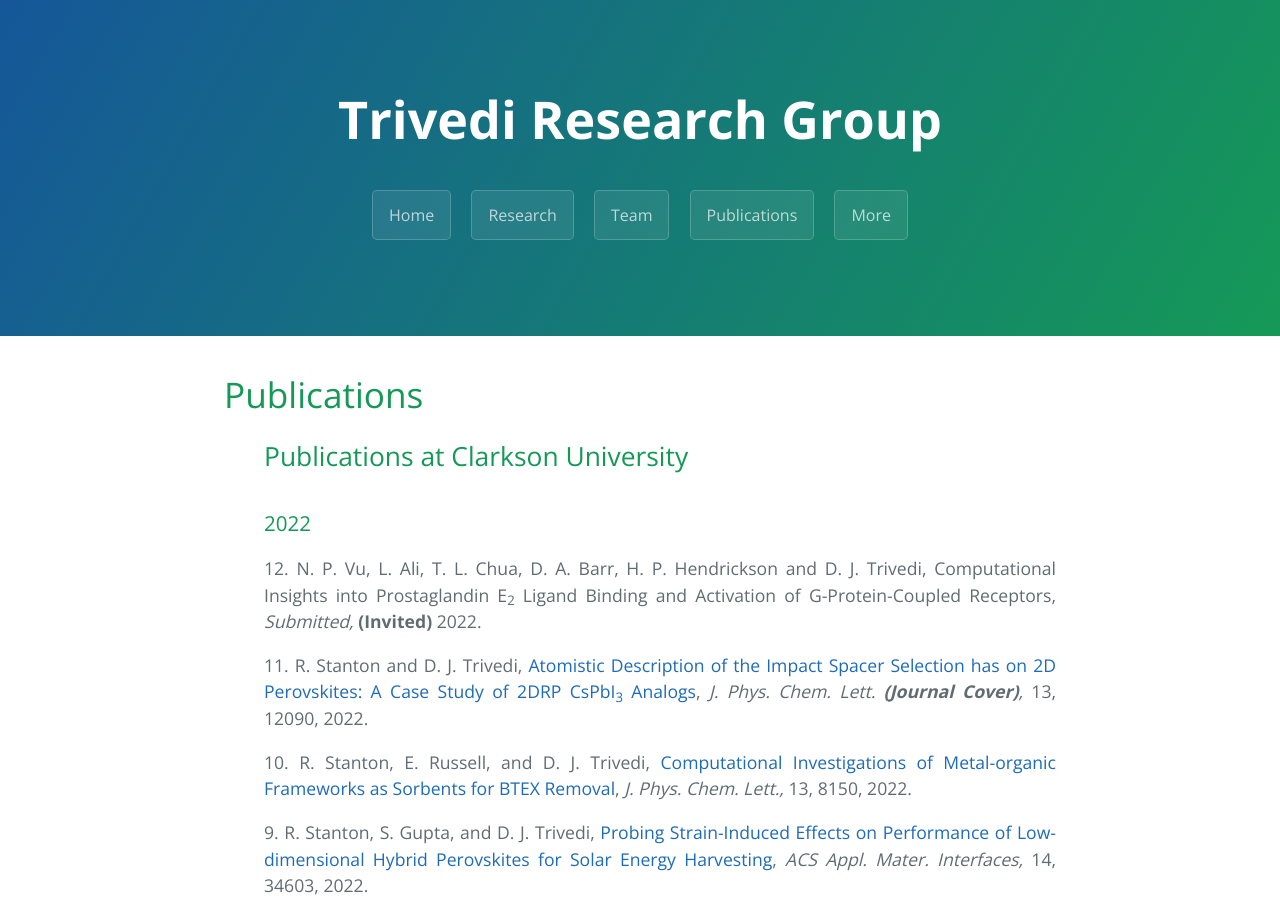
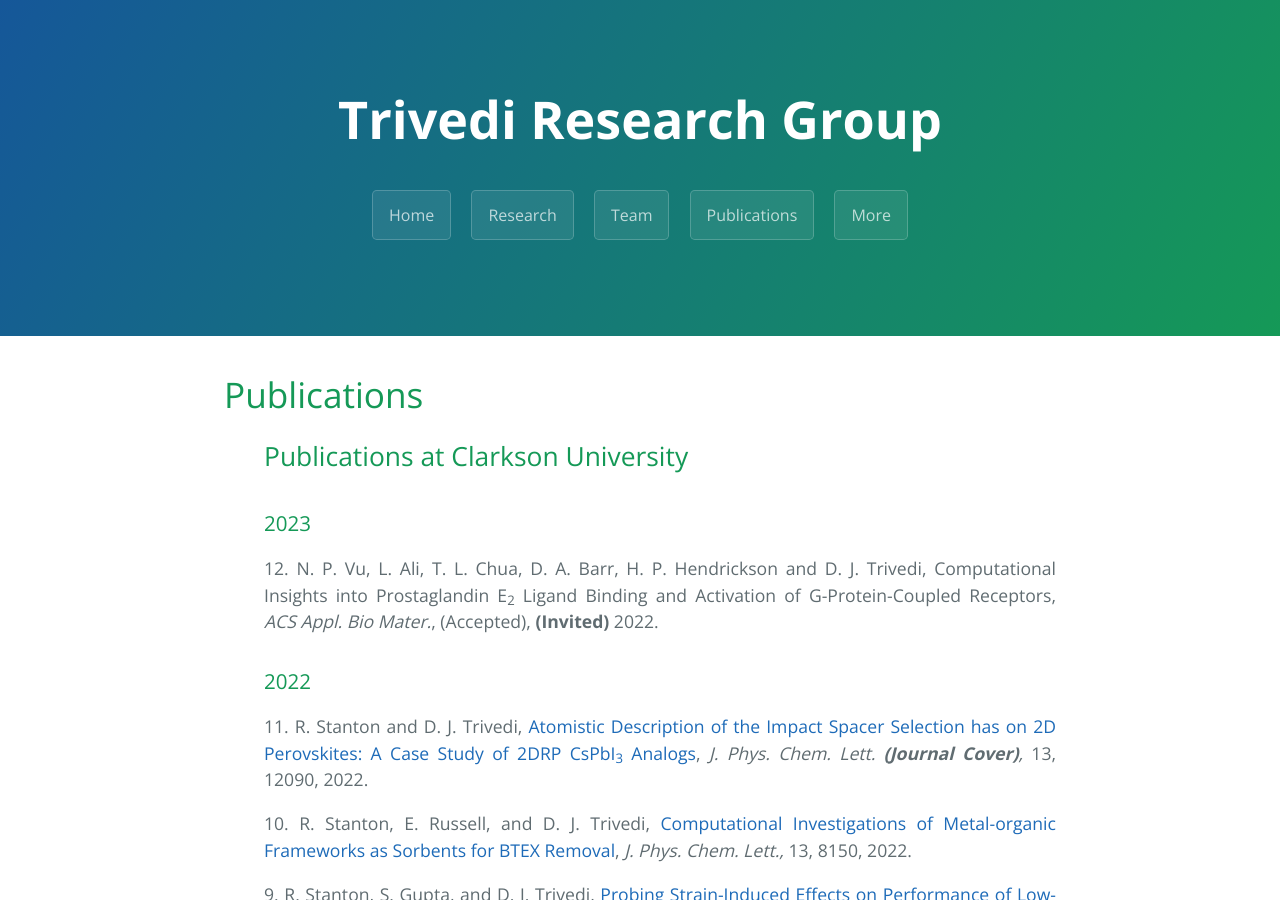
Before and after one commit to dharatrivedi/dharatrivedi.github.io, a Jekyll site: the page built from publication.html, in a window 1280 px wide and 900 px high. Built offline with Jekyll 4.4.1, drawn with Linux system fonts in a browser that asks for light colours.

Commit message:
Update publication.html

```diff
--- a/publication.html
+++ b/publication.html
@@ -7,9 +7,10 @@
   <h1>Publications</h1>
   <ul class="clearfix" style="text-align:justify">
     <h2>Publications at Clarkson University</h2>
+    <h3>2023</h3>
+     12. N. P. Vu, L. Ali, T. L. Chua, D. A. Barr, H. P. Hendrickson and D. J. Trivedi, Computational Insights into Prostaglandin E<sub>2</sub> Ligand Binding and Activation of G-Protein-Coupled Receptors, <i> ACS Appl. Bio Mater.</i>, (Accepted),<b> (Invited)</b> 2022.
+          <p> </p>
     <h3>2022</h3>
-     12. N. P. Vu, L. Ali, T. L. Chua, D. A. Barr, H. P. Hendrickson and D. J. Trivedi, Computational Insights into Prostaglandin E<sub>2</sub> Ligand Binding and Activation of G-Protein-Coupled Receptors, <i> Submitted,</i><b> (Invited)</b> 2022.
-          <p> </p>
      11. R. Stanton and D. J. Trivedi, <a href="https://pubs.acs.org/doi/10.1021/acs.jpclett.2c03463">Atomistic Description of the Impact Spacer Selection has on 2D Perovskites: A Case Study of 2DRP CsPbI<sub>3</sub> Analogs</a>, <i> J. Phys. Chem. Lett.<b> (Journal Cover)</b>,</i> 13, 12090, 2022.
           <p> </p>
      10. R. Stanton, E. Russell, and D. J. Trivedi, <a href="https://doi.org/10.1021/acs.jpclett.2c02131">Computational Investigations of Metal-organic Frameworks as Sorbents for BTEX Removal</a>, <i> J. Phys. Chem. Lett.,</i> 13, 8150, 2022.<br />
```
